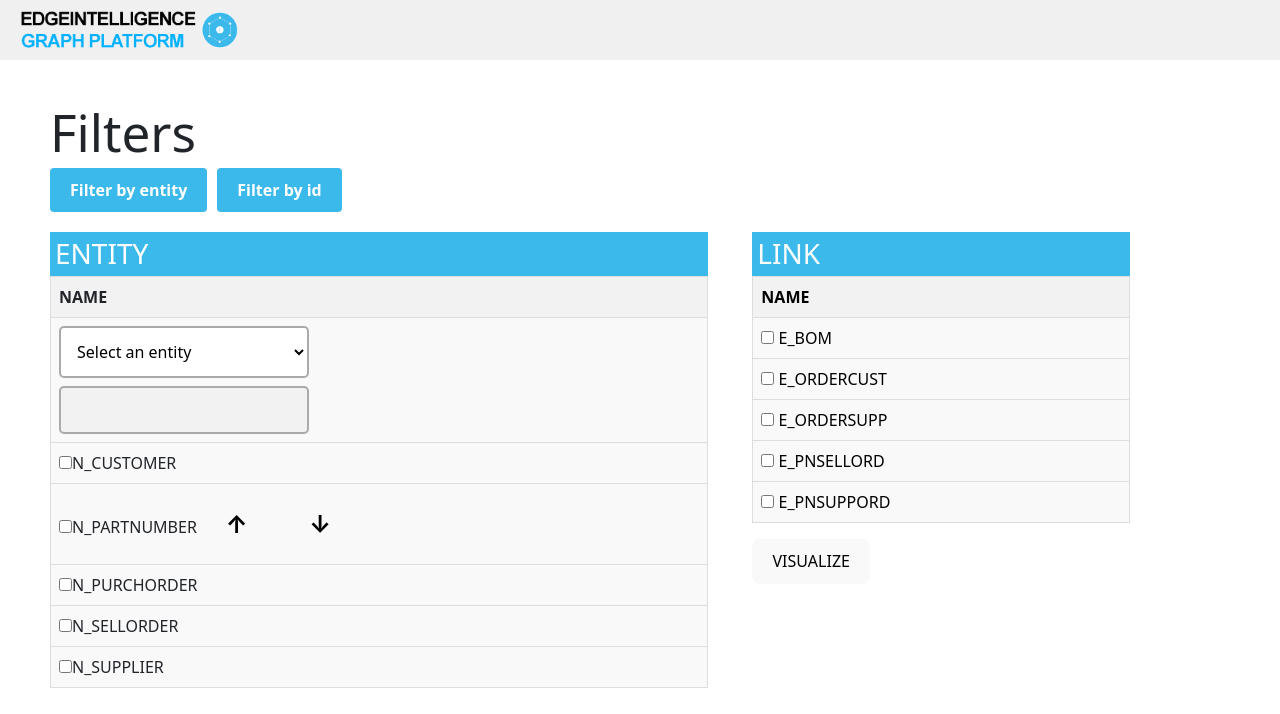
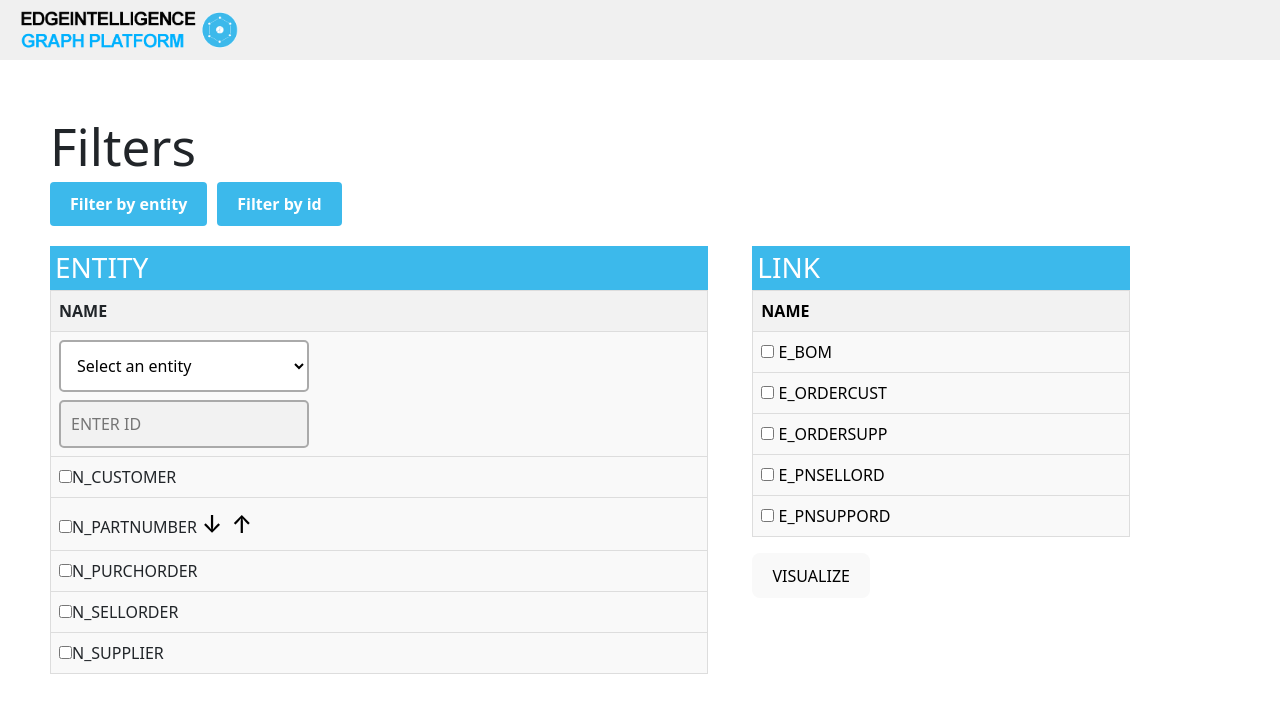
Before and after one commit to aamir910/3d-force-network-graph-, a React (Vite) app: page /visualize in a window 1280 px wide. Both pictures are taken after a click on the button "Filter by id". Shown: the top 714 px of the page. Built offline with nearby package versions, Linux system fonts and the light colour scheme.

Commit message:
update the live version

```diff
--- a/src/components/ForceGraph2d.jsx
+++ b/src/components/ForceGraph2d.jsx
@@ -28,6 +28,8 @@ const ForceGraph2DComponent = () => {
 
   const SingleCheckCustomer = location.state?.inputData || [];
 
+
+  const isAscending = location.state?.isAscending || false;
   const fgRef = useRef();
   const [graphData, setGraphData] = useState({ nodes: [], links: [] });
 
@@ -370,21 +372,36 @@ const ForceGraph2DComponent = () => {
       // change will be there
       if (addnodestemp.includes(Entity_1)) {
 
+        if(row.Entity_Type_1 === "N_PURCHORDER" && row.Entity_Type_2 === "N_PARTNUMBER" ){
+            return false
+        }
+
         if (
           row.Entity_Type_1 === "N_PARTNUMBER" &&
           row.Entity_Type_2 === "N_PARTNUMBER"
         ) {
-          if (Entity_1 < Entity_2) {
-            if(Entity_1 === "B004709"){
-              console.log(row , 'row')
+          if (isAscending) {
+            if (Entity_1 > Entity_2) {
+              if (Entity_1 === "B004709") {
+                console.log(row, 'row');
+              }
+              console.log(Entity_2, 'here is the entity 2 there');
+              addnodes2.push(Entity_2);
+              return true; // Include this row
+            } else {
+              return false;
             }
-            console.log(Entity_2 , 'here is the entity 2 there ')
-            addnodes2.push(Entity_2);
-            return true; // Include this row
-          }
-          else
-          {
-            return false
+          } else {
+            if (Entity_1 < Entity_2) {
+              if (Entity_1 === "B004709") {
+                console.log(row, 'row');
+              }
+              console.log(Entity_2, 'here is the entity 2 there');
+              addnodes2.push(Entity_2);
+              return true; // Include this row
+            } else {
+              return false;
+            }
           }
         }
          else {
--- a/src/components/visualize/ForceGraph3D.jsx
+++ b/src/components/visualize/ForceGraph3D.jsx
@@ -38,6 +38,21 @@ const Visualize_filteration = () => {
   const [selectedEntity, setSelectedEntity] = useState('');
   const [inputValue, setInputValue] = useState('');
   const [inputData, setInputData] = useState({});
+
+
+  const [isAscending, setIsAscending] = useState(false);
+
+
+
+  const handleUpArrowClick = () => {
+    setIsAscending(true);
+  };
+
+  const handleDownArrowClick = () => {
+    setIsAscending(false);
+  };
+
+
 
   // const [SelectEntityNames, setSelectEntityNames] = useState(false);
   // const [SelectLinkNames, setSelectLinkNames] = useState(false);
@@ -410,6 +425,7 @@ const Visualize_filteration = () => {
           type="text"
           value={inputValue}
           onChange={handleInputChange}
+          placeholder="ENTER ID"
         />
       </div>
 
@@ -434,8 +450,9 @@ const Visualize_filteration = () => {
               {entityName === "N_PARTNUMBER" ? (
                 <>
                   {entityName}
-                  <button  className="arrow-button">&uarr;</button> {/* Up arrow */}
-                  <button  className="arrow-button">&darr;</button> {/* Down arrow */}
+                 <button className="arrow-button" onClick={handleDownArrowClick}>&darr;</button> {/* Down arrow */}
+                   <button className="arrow-button" onClick={handleUpArrowClick}>&uarr;</button> {/* Up arrow */}
+
                 </>
               ) : (
                 entityName
@@ -508,6 +525,7 @@ const Visualize_filteration = () => {
             checkedLinkNames,
             checkedDropdownItems,
             inputData,
+            isAscending
           },
         });// You can adjust the delay time if necessary
     }
--- a/src/components/visualize/Visualize_filteration.css
+++ b/src/components/visualize/Visualize_filteration.css
@@ -208,15 +208,18 @@
 /* arrow button there  */
 .arrow-button {
   font-size: 24px; /* Make the arrows large */
-  font-weight: bold; /* Make the arrows bold */
+  /* font-weight: bold; Make the arrows bold */
   background: none; /* Remove the button background */
   border: none; /* Remove the button border */
   cursor: pointer; /* Add a pointer cursor on hover */
+  padding: 0px;
+  margin-left: 5px;
 }
 
 .arrow-button:hover {
   color: #007bff; /* Optional: Add a hover effect */
 }
+
 
 /* arrow button there  ended */
 
```
